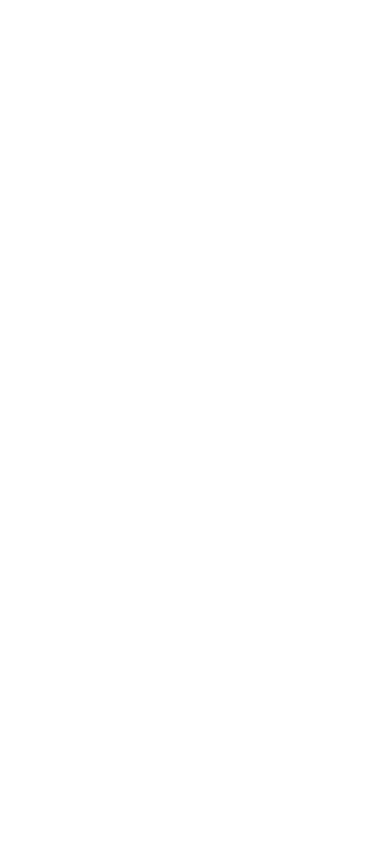
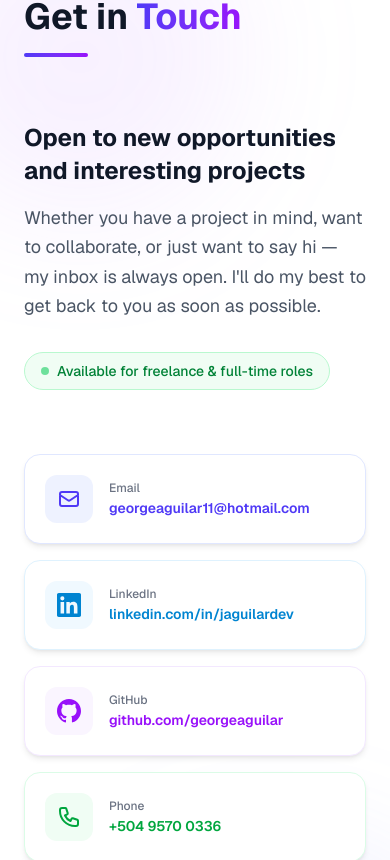
Before and after one commit to georgeaguilar/my-portfolio, a Next.js app: page / in a window 390 px wide. Shown: the part 8320-9180 px from the top of the page. Before the commit the page ends 8177 px from the top, so only its background shows below. Built offline with nearby package versions, Linux system fonts and the light colour scheme.

Commit message:
feat: add Contact section with social links and footer

```diff
--- a/src/app/page.tsx
+++ b/src/app/page.tsx
@@ -4,6 +4,7 @@
 import Skills from "@/components/Skills";
 import Experience from "@/components/Experience";
 import Education from "@/components/Education";
+import Contact from "@/components/Contact";
 
 export default function Home() {
   return (
@@ -15,6 +16,7 @@
         <Skills />
         <Experience />
         <Education />
+        <Contact />
       </main>
     </>
   );
--- /dev/null
+++ b/src/components/Contact.tsx
@@ -0,0 +1,133 @@
+const contactLinks = [
+  {
+    label: "Email",
+    value: "georgeaguilar11@hotmail.com",
+    href: "mailto:georgeaguilar11@hotmail.com",
+    color: "indigo",
+    icon: (
+      <svg xmlns="http://www.w3.org/2000/svg" className="w-6 h-6" fill="none" viewBox="0 0 24 24" stroke="currentColor" strokeWidth={2}>
+        <path strokeLinecap="round" strokeLinejoin="round" d="M3 8l7.89 5.26a2 2 0 002.22 0L21 8M5 19h14a2 2 0 002-2V7a2 2 0 00-2-2H5a2 2 0 00-2 2v10a2 2 0 002 2z" />
+      </svg>
+    ),
+  },
+  {
+    label: "LinkedIn",
+    value: "linkedin.com/in/jaguilardev",
+    href: "https://linkedin.com/in/jaguilardev",
+    color: "sky",
+    icon: (
+      <svg xmlns="http://www.w3.org/2000/svg" className="w-6 h-6" fill="currentColor" viewBox="0 0 24 24">
+        <path d="M20.447 20.452h-3.554v-5.569c0-1.328-.027-3.037-1.852-3.037-1.853 0-2.136 1.445-2.136 2.939v5.667H9.351V9h3.414v1.561h.046c.477-.9 1.637-1.85 3.37-1.85 3.601 0 4.267 2.37 4.267 5.455v6.286zM5.337 7.433a2.062 2.062 0 01-2.063-2.065 2.064 2.064 0 112.063 2.065zm1.782 13.019H3.555V9h3.564v11.452zM22.225 0H1.771C.792 0 0 .774 0 1.729v20.542C0 23.227.792 24 1.771 24h20.451C23.2 24 24 23.227 24 22.271V1.729C24 .774 23.2 0 22.222 0h.003z" />
+      </svg>
+    ),
+  },
+  {
+    label: "GitHub",
+    value: "github.com/georgeaguilar",
+    href: "https://github.com/georgeaguilar",
+    color: "purple",
+    icon: (
+      <svg xmlns="http://www.w3.org/2000/svg" className="w-6 h-6" fill="currentColor" viewBox="0 0 24 24">
+        <path d="M12 0C5.37 0 0 5.37 0 12c0 5.3 3.438 9.8 8.205 11.385.6.113.82-.258.82-.577 0-.285-.01-1.04-.015-2.04-3.338.724-4.042-1.61-4.042-1.61-.546-1.385-1.335-1.755-1.335-1.755-1.087-.744.084-.729.084-.729 1.205.084 1.838 1.236 1.838 1.236 1.07 1.835 2.809 1.305 3.495.998.108-.776.417-1.305.76-1.605-2.665-.3-5.466-1.332-5.466-5.93 0-1.31.465-2.38 1.235-3.22-.135-.303-.54-1.523.105-3.176 0 0 1.005-.322 3.3 1.23.96-.267 1.98-.399 3-.405 1.02.006 2.04.138 3 .405 2.28-1.552 3.285-1.23 3.285-1.23.645 1.653.24 2.873.12 3.176.765.84 1.23 1.91 1.23 3.22 0 4.61-2.805 5.625-5.475 5.92.42.36.81 1.096.81 2.22 0 1.606-.015 2.896-.015 3.286 0 .315.21.69.825.57C20.565 21.795 24 17.295 24 12c0-6.63-5.37-12-12-12z" />
+      </svg>
+    ),
+  },
+  {
+    label: "Phone",
+    value: "+504 9570 0336",
+    href: "tel:+50495700336",
+    color: "green",
+    icon: (
+      <svg xmlns="http://www.w3.org/2000/svg" className="w-6 h-6" fill="none" viewBox="0 0 24 24" stroke="currentColor" strokeWidth={2}>
+        <path strokeLinecap="round" strokeLinejoin="round" d="M3 5a2 2 0 012-2h3.28a1 1 0 01.948.684l1.498 4.493a1 1 0 01-.502 1.21l-2.257 1.13a11.042 11.042 0 005.516 5.516l1.13-2.257a1 1 0 011.21-.502l4.493 1.498a1 1 0 01.684.949V19a2 2 0 01-2 2h-1C9.716 21 3 14.284 3 6V5z" />
+      </svg>
+    ),
+  },
+];
+
+const colorMap: Record<string, { bg: string; text: string; border: string; hover: string }> = {
+  indigo: { bg: "bg-indigo-50 dark:bg-indigo-950/40", text: "text-indigo-600 dark:text-indigo-400", border: "border-indigo-100 dark:border-indigo-900", hover: "hover:border-indigo-300 dark:hover:border-indigo-700 hover:shadow-indigo-500/10" },
+  sky:    { bg: "bg-sky-50 dark:bg-sky-950/40",       text: "text-sky-600 dark:text-sky-400",       border: "border-sky-100 dark:border-sky-900",     hover: "hover:border-sky-300 dark:hover:border-sky-700 hover:shadow-sky-500/10" },
+  purple: { bg: "bg-purple-50 dark:bg-purple-950/40", text: "text-purple-600 dark:text-purple-400", border: "border-purple-100 dark:border-purple-900", hover: "hover:border-purple-300 dark:hover:border-purple-700 hover:shadow-purple-500/10" },
+  green:  { bg: "bg-green-50 dark:bg-green-950/40",   text: "text-green-600 dark:text-green-400",   border: "border-green-100 dark:border-green-900",   hover: "hover:border-green-300 dark:hover:border-green-700 hover:shadow-green-500/10" },
+};
+
+export default function Contact() {
+  return (
+    <section id="contact" className="relative py-28 px-6 overflow-hidden">
+      {/* Background blobs */}
+      <div className="absolute -bottom-20 -right-20 w-96 h-96 rounded-full bg-indigo-400/15 dark:bg-indigo-600/10 blur-3xl pointer-events-none" />
+      <div className="absolute top-10 -left-20 w-80 h-80 rounded-full bg-purple-400/10 dark:bg-purple-600/10 blur-3xl pointer-events-none" />
+
+      <div className="max-w-6xl mx-auto">
+        {/* Section title */}
+        <div className="mb-16 animate-fade-in-up">
+          <p className="text-sm font-mono text-indigo-600 dark:text-indigo-400 tracking-widest uppercase mb-2">
+            Let&apos;s work together
+          </p>
+          <h2 className="text-4xl sm:text-5xl font-bold text-gray-900 dark:text-white">
+            Get in{" "}
+            <span className="bg-linear-to-r from-indigo-600 to-purple-600 dark:from-indigo-400 dark:to-purple-400 bg-clip-text text-transparent">
+              Touch
+            </span>
+          </h2>
+          <div className="mt-4 h-1 w-16 rounded-full bg-linear-to-r from-indigo-600 to-purple-600" />
+        </div>
+
+        <div className="grid grid-cols-1 lg:grid-cols-2 gap-16 items-center">
+          {/* Left — CTA text */}
+          <div className="animate-fade-in-left" style={{ animationDelay: "0.1s" }}>
+            <h3 className="text-2xl sm:text-3xl font-bold text-gray-900 dark:text-white mb-4 leading-snug">
+              Open to new opportunities and interesting projects
+            </h3>
+            <p className="text-lg text-gray-600 dark:text-gray-400 leading-relaxed mb-8">
+              Whether you have a project in mind, want to collaborate, or just want to say hi —
+              my inbox is always open. I&apos;ll do my best to get back to you as soon as possible.
+            </p>
+
+            <div className="inline-flex items-center gap-2 px-4 py-2 rounded-full bg-green-50 dark:bg-green-950/50 border border-green-200 dark:border-green-800">
+              <span className="w-2 h-2 rounded-full bg-green-500 animate-pulse" />
+              <span className="text-sm font-medium text-green-700 dark:text-green-400">
+                Available for freelance &amp; full-time roles
+              </span>
+            </div>
+          </div>
+
+          {/* Right — contact cards */}
+          <div
+            className="animate-fade-in-right grid grid-cols-1 sm:grid-cols-2 gap-4"
+            style={{ animationDelay: "0.2s" }}
+          >
+            {contactLinks.map((link, i) => {
+              const c = colorMap[link.color];
+              return (
+                <a
+                  key={link.label}
+                  href={link.href}
+                  target={link.href.startsWith("http") ? "_blank" : undefined}
+                  rel={link.href.startsWith("http") ? "noopener noreferrer" : undefined}
+                  className={`animate-fade-in-up group flex items-center gap-4 p-5 rounded-2xl bg-white dark:bg-gray-900 border shadow-md shadow-black/8 dark:shadow-none transition-all hover:-translate-y-1 hover:shadow-xl ${c.border} ${c.hover}`}
+                  style={{ animationDelay: `${0.2 + i * 0.08}s` }}
+                >
+                  <div className={`shrink-0 w-12 h-12 rounded-xl ${c.bg} ${c.text} flex items-center justify-center`}>
+                    {link.icon}
+                  </div>
+                  <div className="min-w-0">
+                    <p className="text-xs font-medium text-gray-500 dark:text-gray-400 mb-0.5">{link.label}</p>
+                    <p className={`text-sm font-semibold truncate ${c.text}`}>{link.value}</p>
+                  </div>
+                </a>
+              );
+            })}
+          </div>
+        </div>
+      </div>
+
+      {/* Footer */}
+      <div className="max-w-6xl mx-auto mt-24 pt-8 border-t border-gray-100 dark:border-gray-800 flex flex-col sm:flex-row items-center justify-between gap-4 text-sm text-gray-500 dark:text-gray-400">
+        <p>© {new Date().getFullYear()} Jorge Aguilar. All rights reserved.</p>
+        <p>Built with Next.js &amp; Tailwind CSS</p>
+      </div>
+    </section>
+  );
+}
```
